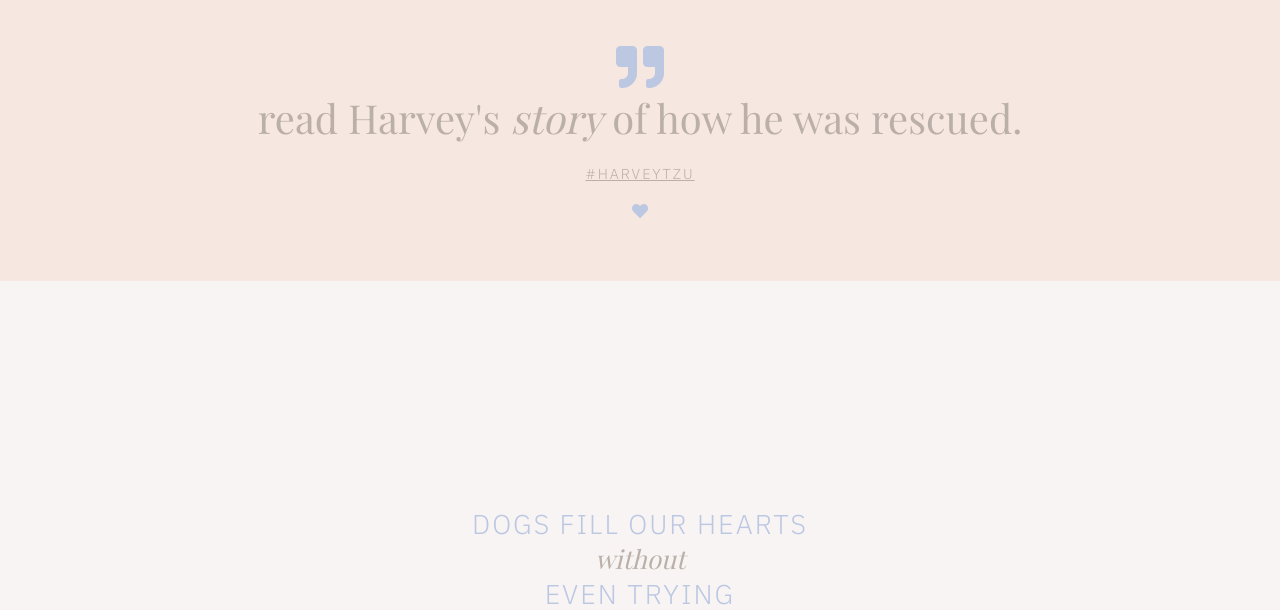
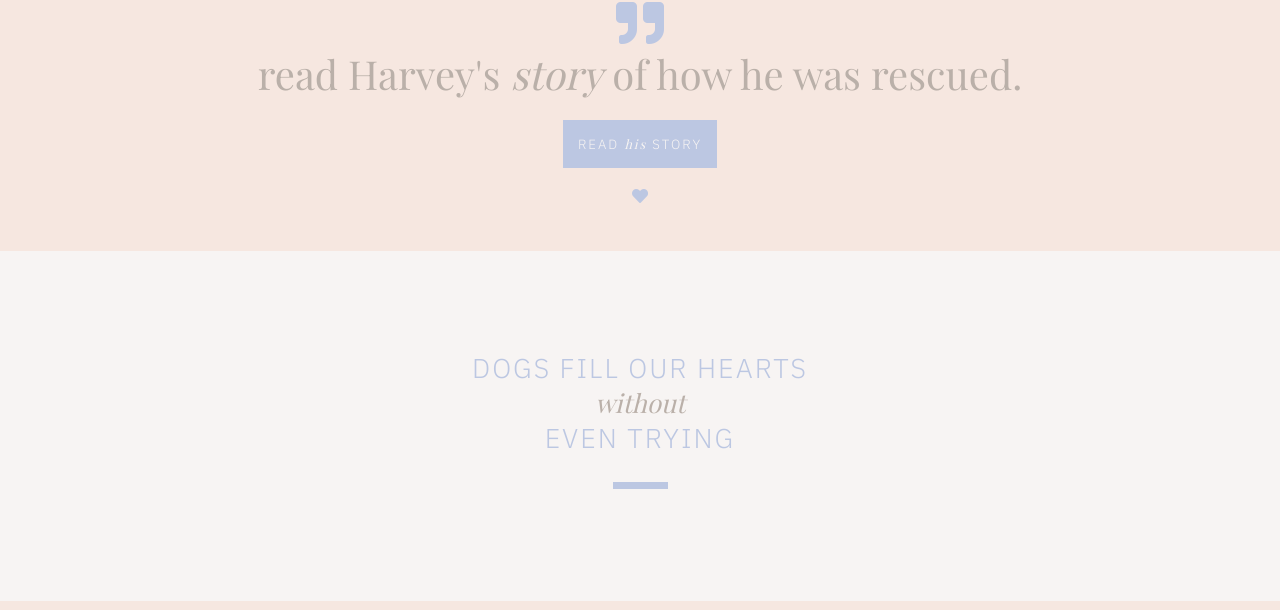
Before and after one commit to jspark721/harveytzu, a plain HTML site: page index.html in a window 1280 px wide. Shown: the part 1769-2379 px from the top of the page. Drawn offline with nearby package versions, Linux system fonts and the light colour scheme.

Commit message:
update menu and homepage

```diff
--- a/index.html
+++ b/index.html
@@ -12,7 +12,6 @@
     <div id="navbar" class="bottom">
       <a class="float-left" href="/">home</a>
       <a class="float-right" href="/about">about</a>
-      <a class="float-right" href="/merch">merch</a>
       <a class="float-right" href="https://instagram.com/harveytzu" target="_blank">instagram</a>
     </div>
 
@@ -24,7 +23,7 @@
         <h1>harvey.</h1>
         <p><span>The <em>story</em> of a once abandoned <em>shih-tzu</em> now<br> living his <em>best life</em> in Seattle.</span></p>
         <div class="accent-line"></div>
-        <button class="btn-primary">read <em>his</em> story</button>
+        <a href="/about"><button class="btn-primary">read <em>his</em> story</button></a>
       </div>
     </div>
 
@@ -58,23 +57,23 @@
     <section class="home-quote">
       <i class="fas fa-quote-right"></i>
       <h2 class="quote">every dog deserves a <span>second</span> chance.</h2>
-      <a href="/adopt">#AdoptDontShop</a>
+      <a>#AdoptDontShop</a>
       <i class="fas fa-heart"></i>
     </section>
     <section class="home-quote light-bg">
       <i class="fas fa-quote-right"></i>
       <h2 class="quote">read Harvey's <span>story</span> of how he was rescued.</h2>
-      <a href="/about">#harveytzu</a>
+      <a href="/about"><button class="btn-accent">read <em>his</em> story</button></a>
       <i class="fas fa-heart"></i>
     </section>
     <section class="home-cta">
-      <div class="container">
+      <div class="container-sm">
         <h3>dogs fill our hearts<br>
           <em> without </em><br>even trying</h3>
           <div class="accent-line"></div>
-        <div class="inline-buttons">
+        <!-- <div class="inline-buttons">
           <a href="/adopt"><button class="btn-primary">read <em>why</em> you <em>should</em> adopt</button></a>
-        </div>
+        </div> -->
       </div>
     </section>
     <section class="instagram-feed">
--- a/scss/style.scss
+++ b/scss/style.scss
@@ -73,7 +73,7 @@ h3 {
 
 #navbar {
   width: 100%;
-  background: rgba($white, 1);
+  background: $light;
   height: 70px;
   display: flex;
   align-items: center;
@@ -133,6 +133,10 @@ button {
   background: $light;
   color: $dark;
 }
+.btn-accent {
+  background: $accent;
+  color: $white;
+}
 
 .accent-line {
   width: 55px;
@@ -155,6 +159,7 @@ button {
   width: 100%;
   height: 100vh;
   min-height: 765px;
+  max-height: 770px;
   overflow: auto;
   display: flex;
   align-items: center;
@@ -218,6 +223,17 @@ button {
   margin: 0 auto;
   width: 80%;
   min-height: 650px;
+  display: flex;
+  justify-content: center;
+  align-items: center;
+  flex-direction: column;
+}
+
+.container-sm {
+  position: relative;
+  margin: 0 auto;
+  width: 80%;
+  min-height: 350px;
   display: flex;
   justify-content: center;
   align-items: center;
```
Also changed, not shown: about/index.html (+0 -1 lines), css/style.css.
